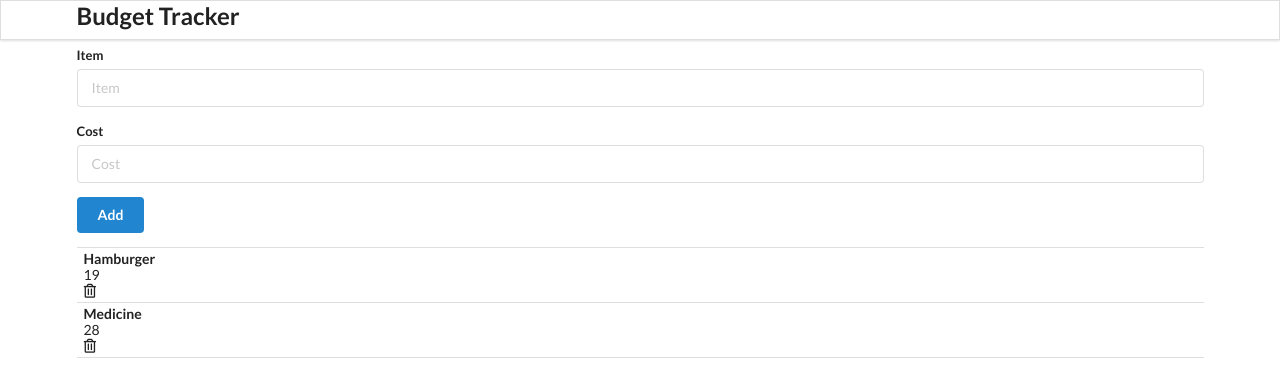
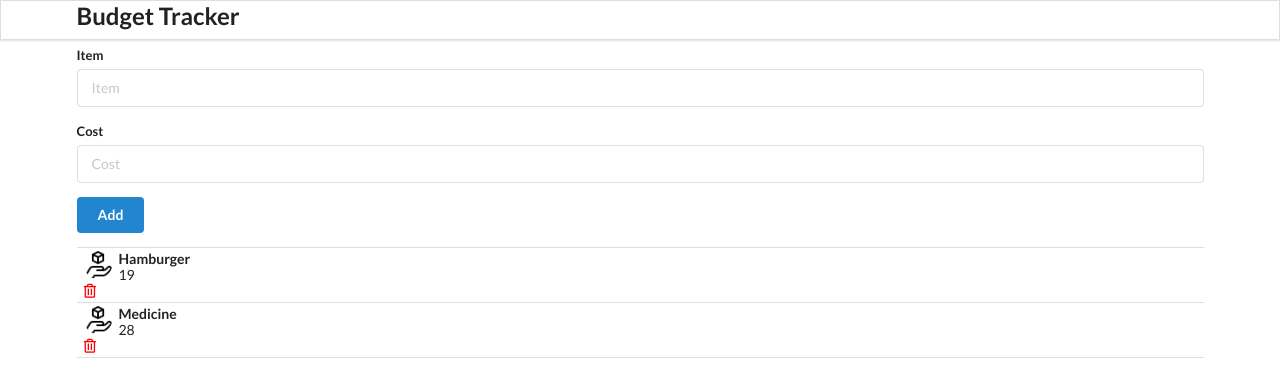
Before and after one commit to jasoncysiu/budget-tracker-react, a React (Create React App) app: page / in a window 1280 px wide. Shown: the top 392 px of the page. Built offline with nearby package versions, Linux system fonts and the light colour scheme.

Commit message:
fe: Add images in item list

```diff
--- a/src/components/TransactionCard.js
+++ b/src/components/TransactionCard.js
@@ -1,14 +1,17 @@
 import React from "react";
-
+import item_img from "../image/item.png"
 const TransactionCard = (props) => {
   const { id, item, cost } = props.transaction;
   return (
     <div className="item">
+        <img className="ui avatar image" src = {item_img} alt="item"/>
       <div className="content">
         <div className="header">{item}</div>
         <div>{cost}</div>
       </div>
-      <i className="trash alternate outline icon"></i>
+      <i className="trash alternate outline icon"
+       style={{ color: 'red', marginTop: '7px' }}
+       onClick={() => props.clickHandler(id)}></i>
     </div>
   );
 };
```
Also changed, not shown: src/image/item.png (added).
